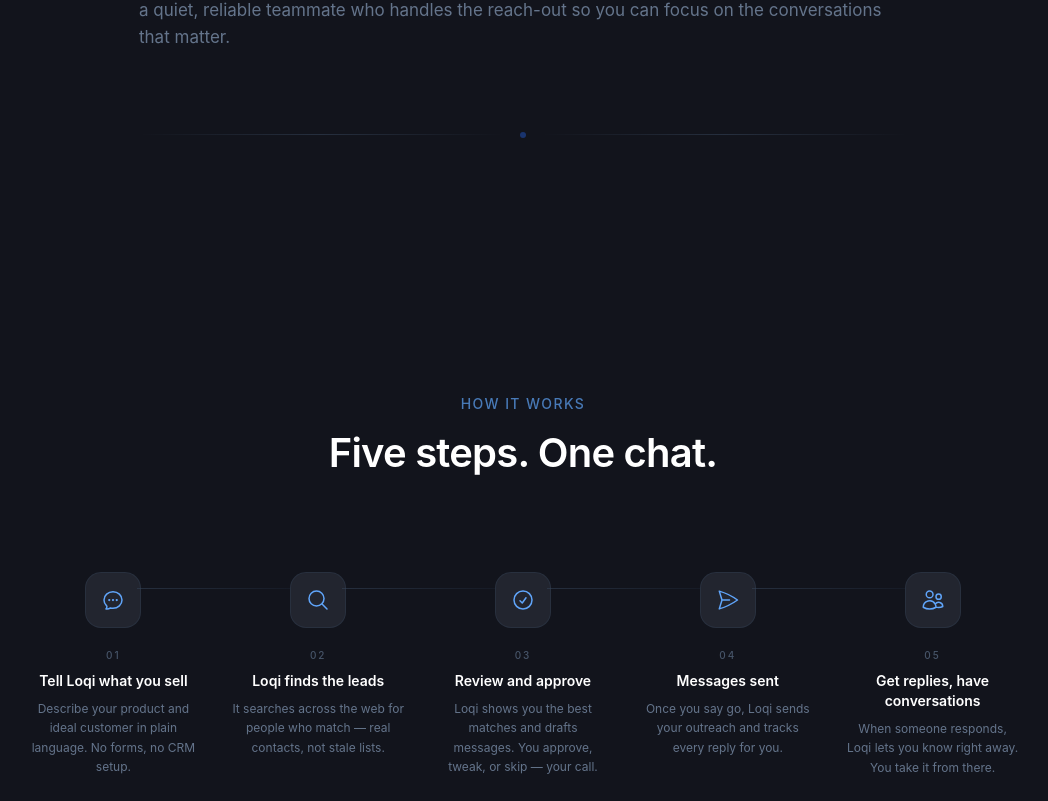
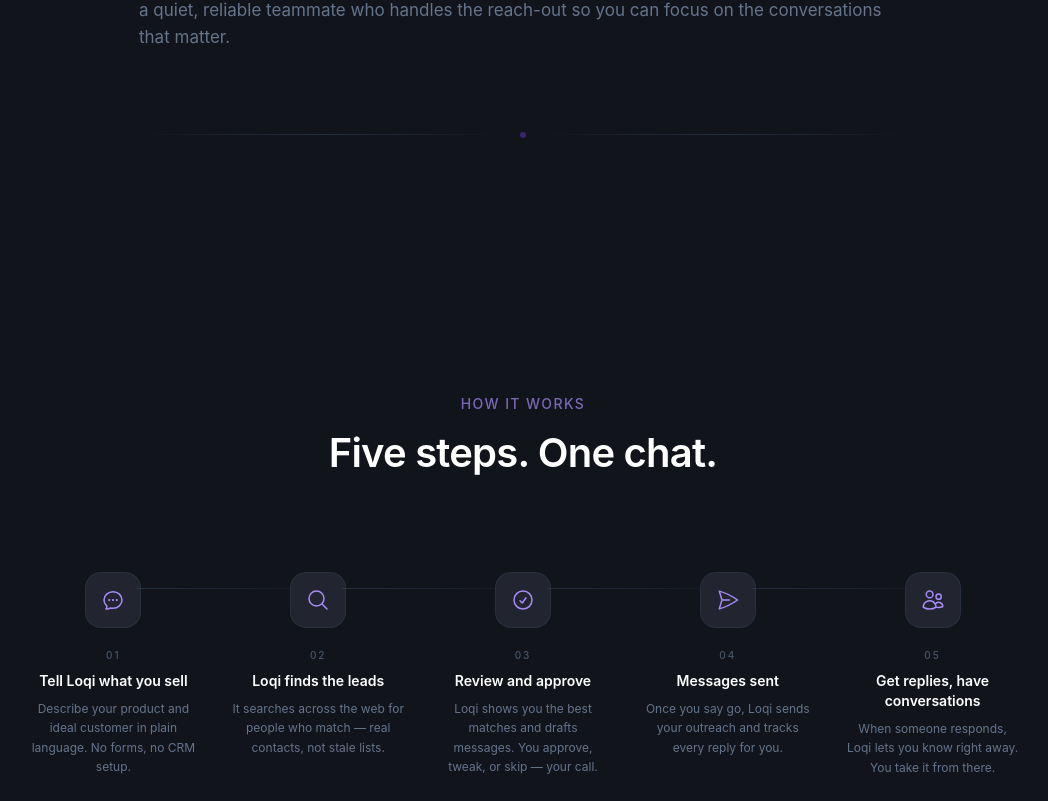
Before and after one commit to Falco0906/loqi, a Next.js app: page / in a window 1280 px wide. Shown: the part 1459-2260 px from the top of the page, without its empty margins (117-1165 px from the left). Built offline with nearby package versions, Linux system fonts and the light colour scheme.

Commit message:
fix(theme): restore original purple color palette

```diff
--- a/src/app/globals.css
+++ b/src/app/globals.css
@@ -28,7 +28,7 @@
 }
 
 ::selection {
-  background-color: rgba(37, 99, 235, 0.25);
+  background-color: rgba(124, 58, 237, 0.25);
   color: #e2e4ea;
 }
 
@@ -77,12 +77,12 @@
 
 /* Soft glow utility */
 .glow-accent {
-  box-shadow: 0 0 40px rgba(37, 99, 235, 0.05), 0 0 80px rgba(37, 99, 235, 0.02);
+  box-shadow: 0 0 40px rgba(124, 58, 237, 0.08), 0 0 80px rgba(124, 58, 237, 0.04);
 }
 
 /* Gradient text utility */
 .gradient-text {
-  background: linear-gradient(135deg, #ffffff 0%, #93c5fd 100%);
+  background: linear-gradient(135deg, #ffffff 0%, #a78bfa 100%);
   -webkit-background-clip: text;
   -webkit-text-fill-color: transparent;
   background-clip: text;
--- a/tailwind.config.ts
+++ b/tailwind.config.ts
@@ -17,10 +17,10 @@
           lighter: "#2a2d38",
         },
         accent: {
-          DEFAULT: "#2563eb",
-          light: "#60a5fa",
-          dark: "#1e40af",
-          muted: "rgba(37, 99, 235, 0.15)",
+          DEFAULT: "#7c3aed",
+          light: "#a78bfa",
+          dark: "#6d28d9",
+          muted: "rgba(124, 58, 237, 0.15)",
         },
       },
       fontFamily: {
```
